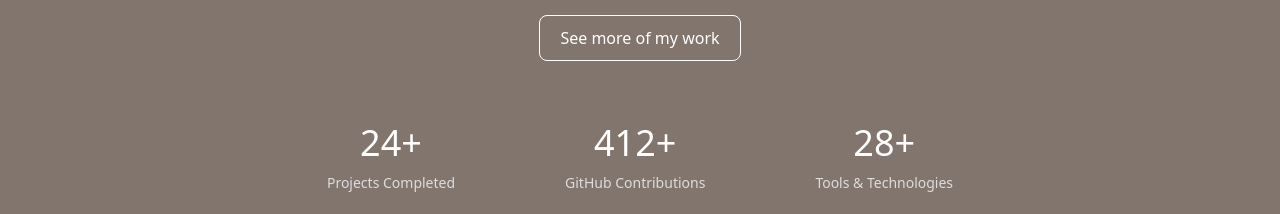
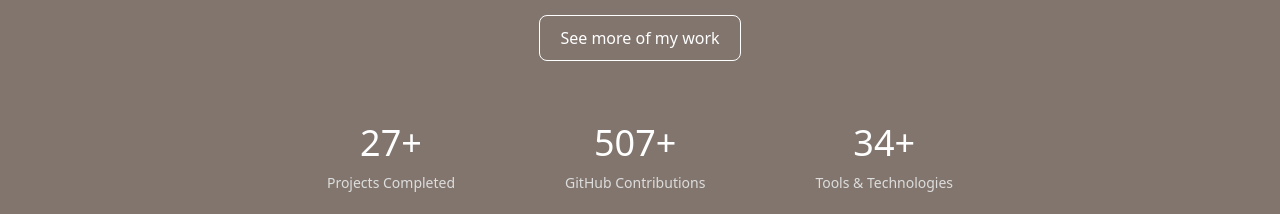
Before and after one commit to gititbunny/nn-react-portfolio, a React (Create React App) app in the folder portfolio/: page / in a window 1280 px wide. Shown: the part 2320-2534 px from the top of the page. Built offline with nearby package versions, Linux system fonts and the light colour scheme.

Commit message:
Update stats counter

```diff
--- a/portfolio/src/components/Projects.js
+++ b/portfolio/src/components/Projects.js
@@ -180,9 +180,9 @@ function Projects() {
       </div>
 
       <div className="stats-row">
-        <StatCounter label="Projects Completed" end={24} />
-        <StatCounter label="GitHub Contributions" end={412} />
-        <StatCounter label="Tools & Technologies" end={28} />
+        <StatCounter label="Projects Completed" end={27} />
+        <StatCounter label="GitHub Contributions" end={507} />
+        <StatCounter label="Tools & Technologies" end={34} />
       </div>
 
       {selectedProject && (
```
